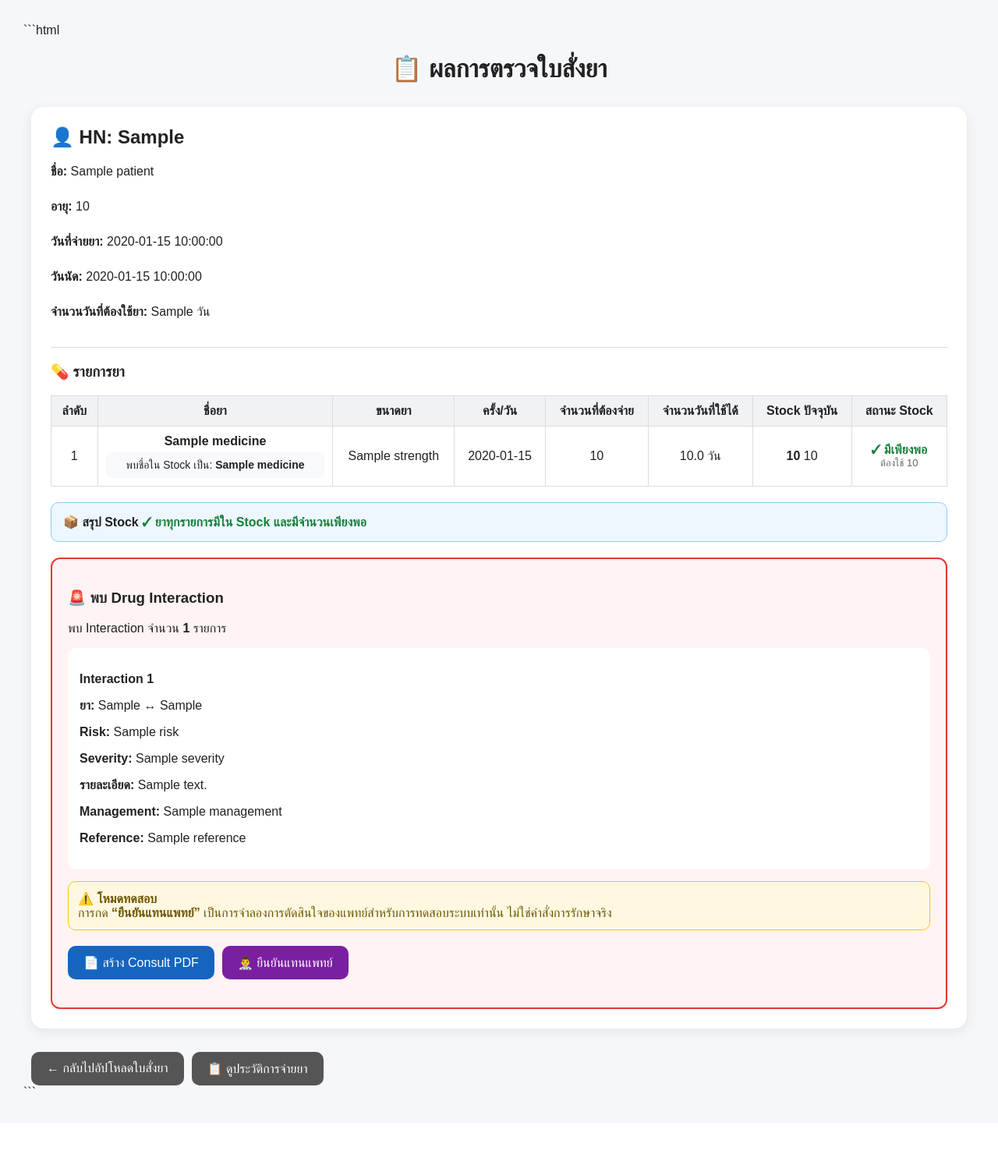
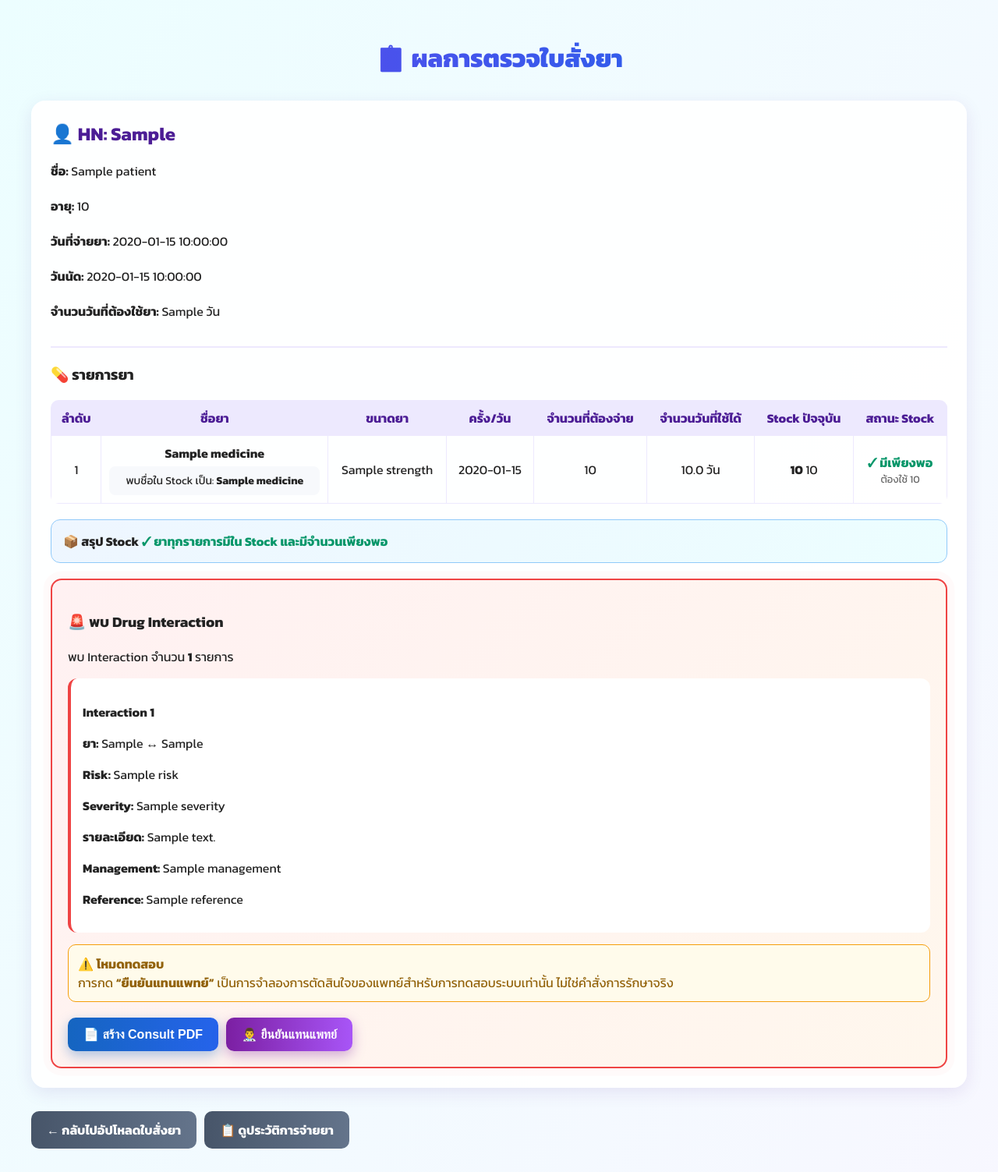
Before and after one commit to mydrugstock/drug-management, a Flask app: template templates/prescription_result.html in a window 1280 px wide. Shown: the whole page at 78% size. Before the commit the page ends 1396 px from the top, so only its background shows below. Run offline with Flask 3, Linux system fonts and the light colour scheme; the template is opened without the code that fills it: most values are stand-ins (such as "Sample title", 1, 10 or a date in 2020).

Commit message:
Update prescription_result.html

````diff
--- a/templates/prescription_result.html
+++ b/templates/prescription_result.html
@@ -1,4 +1,3 @@
-```html
 <!DOCTYPE html>
 <html lang="th">
 
@@ -6,10 +5,44 @@
     <meta charset="UTF-8">
     <title>ผลการตรวจใบสั่งยา</title>
 
+    <link rel="preconnect" href="https://fonts.googleapis.com">
+    <link href="https://fonts.googleapis.com/css2?family=Kanit:wght@300;400;500;600;700;800&display=swap" rel="stylesheet">
+
     <style>
+        * { box-sizing: border-box; }
+
+        @keyframes gradientShift {
+            0% { background-position: 0% 50%; }
+            50% { background-position: 100% 50%; }
+            100% { background-position: 0% 50%; }
+        }
+
+        @keyframes fadeInUp {
+            from { opacity: 0; transform: translateY(24px); }
+            to { opacity: 1; transform: translateY(0); }
+        }
+
+        @keyframes pulseGlow {
+            0%, 100% { box-shadow: 0 0 0 0 rgba(239,68,68,0.35); }
+            50% { box-shadow: 0 0 0 10px rgba(239,68,68,0); }
+        }
+
+        @keyframes pulseGreen {
+            0%, 100% { box-shadow: 0 0 0 0 rgba(16,185,129,0.35); }
+            50% { box-shadow: 0 0 0 10px rgba(16,185,129,0); }
+        }
+
+        @keyframes shake {
+            0%, 100% { transform: translateX(0); }
+            25% { transform: translateX(-4px); }
+            75% { transform: translateX(4px); }
+        }
+
         body {
-            font-family: Arial, sans-serif;
-            background: #f5f7fb;
+            font-family: 'Kanit', Arial, sans-serif;
+            background: linear-gradient(120deg, #eef2ff, #ecfeff, #fdf4ff);
+            background-size: 300% 300%;
+            animation: gradientShift 20s ease infinite;
             margin: 0;
             padding: 30px;
             color: #222;
@@ -23,24 +56,40 @@
         h1 {
             text-align: center;
             margin-bottom: 30px;
+            font-size: 32px;
+            font-weight: 800;
+            background: linear-gradient(90deg, #7c3aed, #2563eb, #06b6d4);
+            background-size: 200% auto;
+            -webkit-background-clip: text;
+            background-clip: text;
+            color: transparent;
+            animation: gradientShift 6s linear infinite;
         }
 
         .patient-card {
-            background: white;
-            border-radius: 16px;
+            background: rgba(255,255,255,0.92);
+            border-radius: 18px;
             padding: 25px;
             margin-bottom: 30px;
-            box-shadow: 0 4px 15px rgba(0,0,0,0.08);
+            box-shadow: 0 6px 22px rgba(76, 29, 149, 0.10);
+            opacity: 0;
+            animation: fadeInUp 0.6s ease forwards;
+            transition: transform 0.25s, box-shadow 0.25s;
+        }
+
+        .patient-card:hover {
+            box-shadow: 0 12px 28px rgba(37, 99, 235, 0.16);
         }
 
         .patient-header {
-            border-bottom: 1px solid #ddd;
+            border-bottom: 2px solid #ede9fe;
             padding-bottom: 15px;
             margin-bottom: 20px;
         }
 
         .patient-header h2 {
             margin: 0 0 15px 0;
+            color: #4c1d95;
         }
 
         .patient-info {
@@ -51,43 +100,55 @@
             width: 100%;
             border-collapse: collapse;
             margin-top: 15px;
+            border-radius: 10px;
+            overflow: hidden;
         }
 
-        th,
-        td {
-            border: 1px solid #ddd;
+        th, td {
+            border: 1px solid #ede9fe;
             padding: 10px;
             text-align: center;
         }
 
         th {
-            background: #f0f2f5;
+            background: #ede9fe;
+            color: #4c1d95;
+        }
+
+        tbody tr {
+            transition: background 0.2s;
+        }
+
+        tbody tr:hover {
+            background: #f5f3ff;
         }
 
         .ok {
-            color: #16803c;
-            font-weight: bold;
+            color: #059669;
+            font-weight: 700;
         }
 
         .bad {
-            color: #c62828;
-            font-weight: bold;
+            color: #dc2626;
+            font-weight: 700;
         }
 
         .interaction-box {
-            background: #fff3f3;
-            border: 2px solid #e53935;
-            border-radius: 12px;
+            background: linear-gradient(135deg, #fff1f2, #fff7ed);
+            border: 2px solid #ef4444;
+            border-radius: 14px;
             padding: 20px;
             margin-top: 20px;
+            animation: pulseGlow 2.6s infinite;
         }
 
         .no-interaction {
-            background: #effaf2;
-            border: 2px solid #35a853;
-            border-radius: 12px;
+            background: linear-gradient(135deg, #ecfdf5, #f0fdfa);
+            border: 2px solid #10b981;
+            border-radius: 14px;
             padding: 20px;
             margin-top: 20px;
+            animation: pulseGreen 2.6s infinite;
         }
 
         .button-area {
@@ -97,45 +158,53 @@
             flex-wrap: wrap;
         }
 
-        button,
-        .btn {
+        button, .btn {
             border: none;
             border-radius: 10px;
             padding: 12px 20px;
             font-size: 16px;
+            font-weight: 700;
             cursor: pointer;
             text-decoration: none;
             display: inline-block;
+            transition: transform 0.2s, box-shadow 0.2s;
+        }
+
+        button:hover, .btn:hover {
+            transform: translateY(-3px) scale(1.03);
         }
 
         .dispense {
-            background: #16803c;
+            background: linear-gradient(90deg, #059669, #10b981);
             color: white;
+            box-shadow: 0 6px 16px rgba(16,185,129,0.35);
         }
 
         .doctor {
-            background: #7b1fa2;
+            background: linear-gradient(90deg, #7b1fa2, #a855f7);
             color: white;
+            box-shadow: 0 6px 16px rgba(123,31,162,0.35);
         }
 
         .consult {
-            background: #1565c0;
+            background: linear-gradient(90deg, #1565c0, #2563eb);
             color: white;
+            box-shadow: 0 6px 16px rgba(21,101,192,0.35);
         }
 
         .history {
-            background: #555;
+            background: linear-gradient(90deg, #475569, #64748b);
             color: white;
         }
 
         .warning {
-            color: #c62828;
-            font-weight: bold;
+            color: #dc2626;
+            font-weight: 700;
         }
 
         .already {
-            background: #eee;
-            color: #555;
+            background: #f1f5f9;
+            color: #475569;
             padding: 12px;
             border-radius: 10px;
             margin-top: 15px;
@@ -143,18 +212,19 @@
 
         .interaction-item {
             background: white;
-            border-radius: 10px;
+            border-radius: 12px;
             padding: 15px;
             margin-top: 15px;
+            border-left: 4px solid #ef4444;
         }
 
         .test-warning {
-            background: #fff8e1;
-            border: 1px solid #ffcc02;
+            background: #fffbeb;
+            border: 1px solid #f59e0b;
             border-radius: 10px;
             padding: 12px;
             margin-top: 15px;
-            color: #6d5600;
+            color: #92620a;
         }
 
         .stock-info {
@@ -202,16 +258,20 @@
         }
 
         .disabled-button {
-            background: #aaa;
+            background: #b0b8c4;
             color: white;
             cursor: not-allowed;
             opacity: 0.7;
         }
 
+        .disabled-button:hover {
+            transform: none;
+        }
+
         .stock-summary {
-            background: #eef6ff;
+            background: linear-gradient(135deg, #eef6ff, #ecfeff);
             border: 1px solid #90caf9;
-            border-radius: 10px;
+            border-radius: 12px;
             padding: 15px;
             margin-top: 20px;
         }
````
Also changed, not shown: other parts of templates/prescription_result.html (+10 -25 lines).
